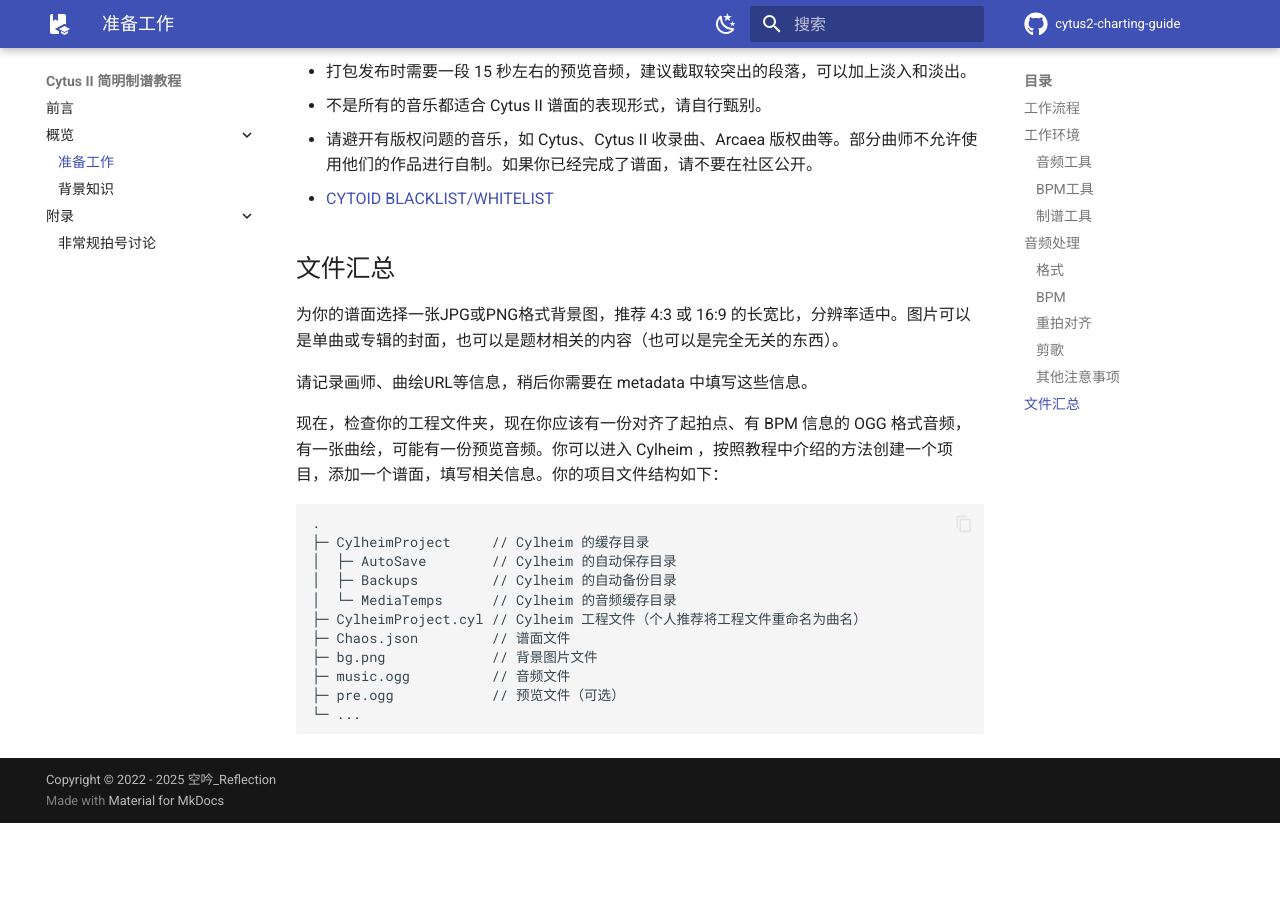
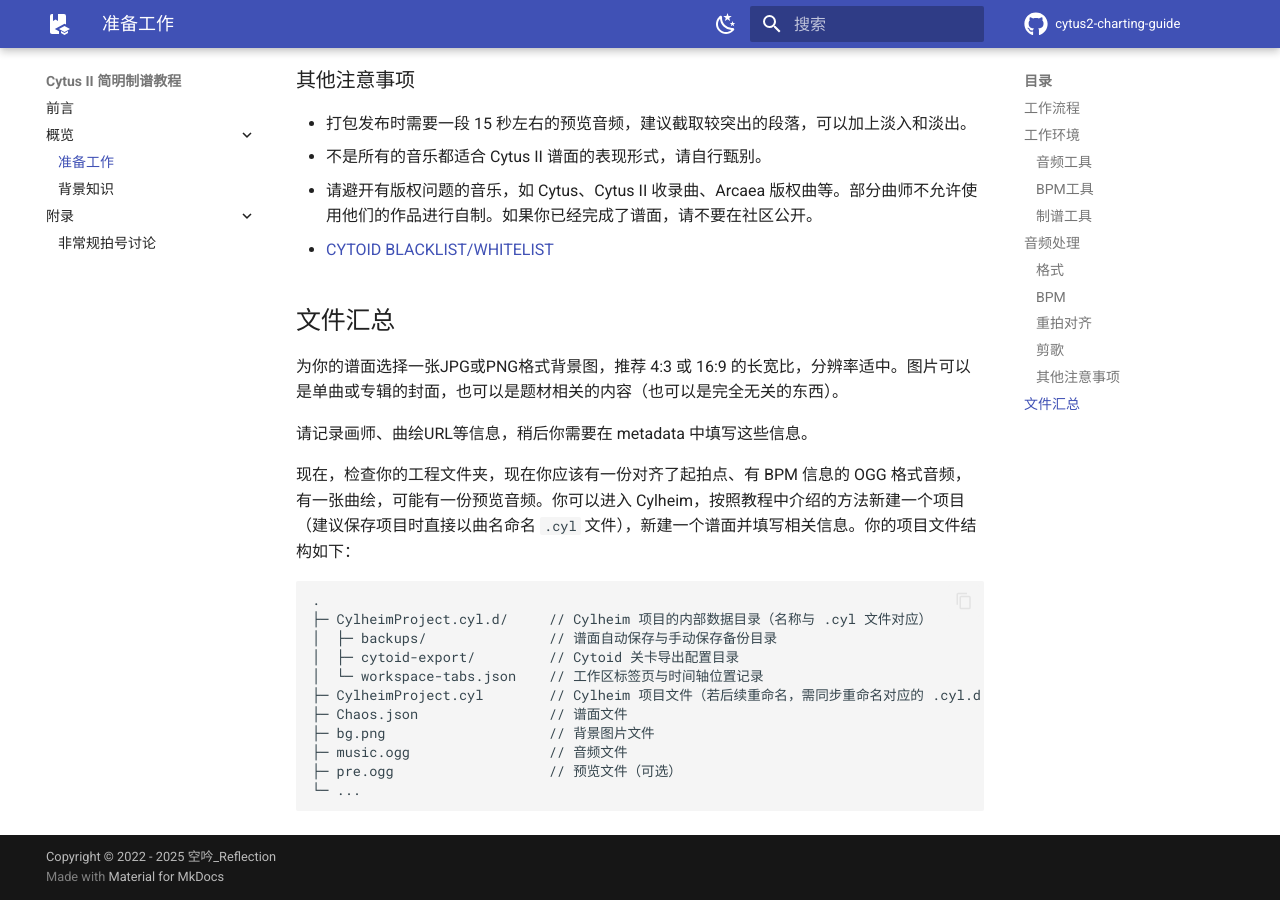
Before and after one commit to ky-reflection/cytus2-charting-guide, an MkDocs documentation site: the page built from docs/Basic/Adagio.md, in a window 1280 px wide and 900 px high, scrolled down 3498 px. Built offline with MkDocs 1.6.1 and Material for MkDocs 9.7.7, drawn with Linux system fonts in a browser that asks for light colours; comment, search, counter and statistics services are not loaded; before the commit the page ends 4321 px from its top, so only the background shows below that; some of the changed text lies outside the part shown.

Commit message:
docs: update Cylheim references and workflows for 4.x

````diff
--- a/docs/Basic/Adagio.md
+++ b/docs/Basic/Adagio.md
@@ -27,7 +27,7 @@
 
 ### 制谱工具
 
-**Cylheim** （从 [Microsoft Store](https://www.microsoft.com/zh-cn/p/cylheim/9pcczswg973k) 或 [Github](https://github.com/Horiztar/Cylheim-Windows/releases) 获取，使用方法参见 [wiki](https://github.com/Horiztar/Cylheim-Windows/wiki) 和[视频教程](https://www.bilibili.com/video/BV1Ly4y1m7Np)）
+**Cylheim**（支持 Windows、macOS 与 Linux，从[官方网站](https://cylheim.horiztar.com/)或 [GitHub Releases](https://github.com/Horiztar/Cylheim-Desktop/releases) 获取，[Microsoft Store](https://www.microsoft.com/zh-cn/p/cylheim/9pcczswg973k) 渠道仅有旧版；使用方法参见 [wiki](https://github.com/Horiztar/Cylheim-Windows/wiki) 和[视频教程](https://www.bilibili.com/video/BV1Ly4y1m7Np)；macOS 用户若遇到安全隔离提示，可参考官网提供的终端命令处理）
 
 ![image-20230316114102079](Adagio.assets/image-20230316114102079-1715617193050-1.png)
 
@@ -79,7 +79,7 @@ Scanline 为当前扫描线速度。你需要在音频处理软件中定位第
 
 - 音乐的第一个音可能是弱拍，不是完整小节的开始（参阅：[弱起小节](https://zhuanlan.zhihu.com/p/89747708)），你需要向后寻找一个可参考的重拍，可以考虑节奏鲜明的鼓。同理，如果你在音乐的开头找不到良好的参照，也可以向后寻找重拍。计算时需要留意第一个音的位置。
 - **不推荐** 调整页长或速度来代替音频处理的做法。
-- Cylheim 自带的延迟调整仅供播放预览使用，不写入谱面属性，使用它来调整延迟会导致最终产出的谱面有严重的延迟问题。
+- Cylheim 播放设置中的“音频校准”仅供播放预览使用，不写入谱面属性，使用它来调整延迟会导致最终产出的谱面有严重的延迟问题。
 - 导出音频时请注意格式。
 - 参考[视频教程](https://www.bilibili.com/video/BV1a94y1L7jn/)
 
@@ -119,18 +119,18 @@ Scanline 为当前扫描线速度。你需要在音频处理软件中定位第
 
 请记录画师、曲绘URL等信息，稍后你需要在 metadata 中填写这些信息。
 
-现在，检查你的工程文件夹，现在你应该有一份对齐了起拍点、有 BPM 信息的 OGG 格式音频，有一张曲绘，可能有一份预览音频。你可以进入 Cylheim ，按照教程中介绍的方法创建一个项目，添加一个谱面，填写相关信息。你的项目文件结构如下：
+现在，检查你的工程文件夹，现在你应该有一份对齐了起拍点、有 BPM 信息的 OGG 格式音频，有一张曲绘，可能有一份预览音频。你可以进入 Cylheim，按照教程中介绍的方法新建一个项目（建议保存项目时直接以曲名命名 `.cyl` 文件），新建一个谱面并填写相关信息。你的项目文件结构如下：
 
 ```bash
 .
-├─ CylheimProject     // Cylheim 的缓存目录
-│  ├─ AutoSave        // Cylheim 的自动保存目录
-│  ├─ Backups         // Cylheim 的自动备份目录
-│  └─ MediaTemps      // Cylheim 的音频缓存目录
-├─ CylheimProject.cyl // Cylheim 工程文件（个人推荐将工程文件重命名为曲名）
-├─ Chaos.json         // 谱面文件
-├─ bg.png             // 背景图片文件
-├─ music.ogg          // 音频文件
-├─ pre.ogg            // 预览文件（可选）
+├─ CylheimProject.cyl.d/     // Cylheim 项目的内部数据目录（名称与 .cyl 文件对应）
+│  ├─ backups/               // 谱面自动保存与手动保存备份目录
+│  ├─ cytoid-export/         // Cytoid 关卡导出配置目录
+│  └─ workspace-tabs.json    // 工作区标签页与时间轴位置记录
+├─ CylheimProject.cyl        // Cylheim 项目文件（若后续重命名，需同步重命名对应的 .cyl.d 目录）
+├─ Chaos.json                // 谱面文件
+├─ bg.png                    // 背景图片文件
+├─ music.ogg                 // 音频文件
+├─ pre.ogg                   // 预览文件（可选）
 └─ ...
 ```
````
Also changed, not shown: docs/Basic/Adagietto.md (+7 -7 lines), docs/Qualified/Sostenuto1.md (+1 -1 lines), docs/index.md (+1 -1 lines).
